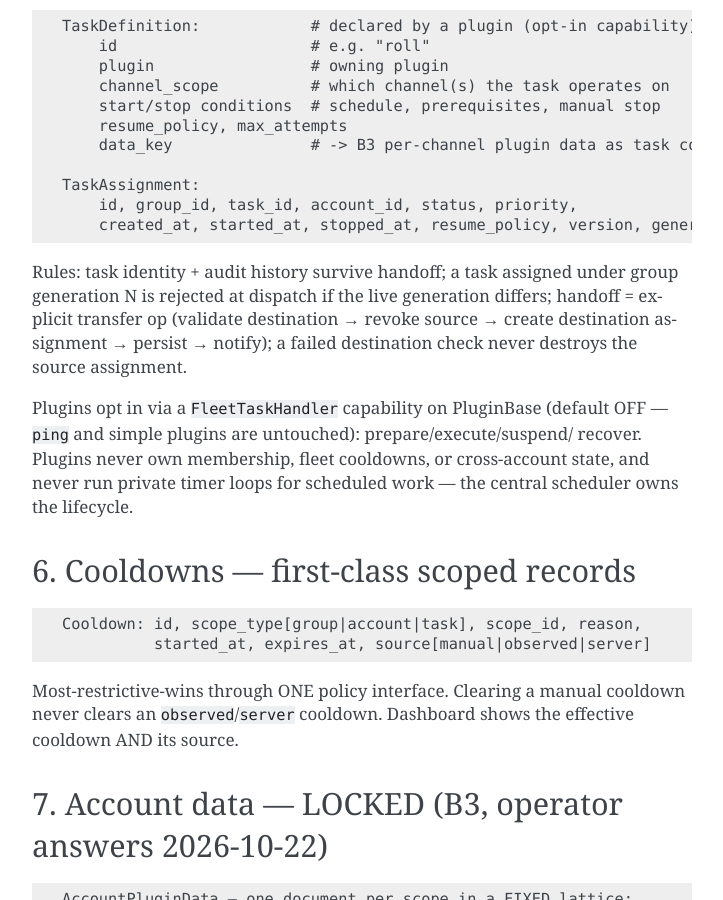
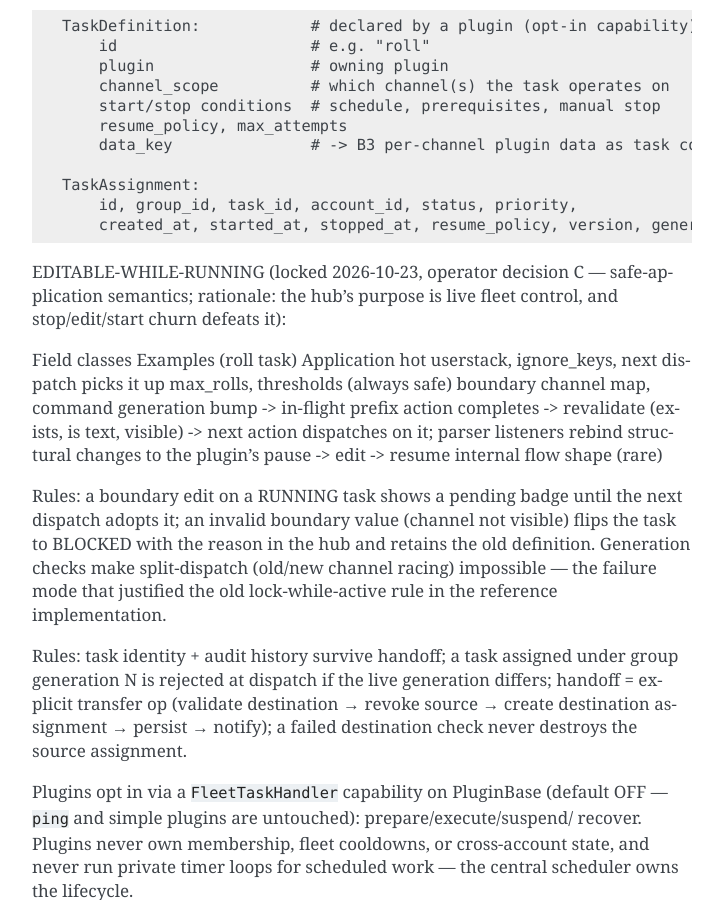
Before and after one commit to libosterelezent/LibzentSuite, a Sphinx documentation site: the page built from docs/design/fleet-orchestration-hub.md, in a window 1280 px wide and 900 px high, scrolled down 3003 px. Shown: the whole window, without its empty margins (388-1111 px from the left). Built offline with Sphinx 7.4.7, drawn with Linux system fonts in a browser that asks for light colours; some of the changed text lies outside the part shown.

Commit message:
docs(design): field-class live editing + the game-agnostic core principle
Operator decision C: task definitions are EDITABLE WHILE RUNNING with
safe-application semantics — hot fields apply at next dispatch,
boundary fields (channel map, command prefix) apply via generation
bump after in-flight completion, invalid boundary values flip the task
to BLOCKED with the old definition retained. The split-dispatch race
that justified the reference implementation's lock-while-active rule
is impossible under generation checks.

New locked principle 10b: the core is GAME-AGNOSTIC — generic
vocabulary only (task/channel map/observation/cooldown/strategy);
game knowledge lives in parser packs and plugin flows; core imports
nothing from parsers/. Product shape: webapp + script hybrid, first
pack Mudae, never centered on it.

```diff
--- a/docs/design/fleet-orchestration-hub.md
+++ b/docs/design/fleet-orchestration-hub.md
@@ -103,6 +103,28 @@ pause state, game-message interpretation, next-account selection, history.
         id, group_id, task_id, account_id, status, priority,
         created_at, started_at, stopped_at, resume_policy, version, generation
 
+EDITABLE-WHILE-RUNNING (locked 2026-10-23, operator decision C —
+safe-application semantics; rationale: the hub's purpose is live fleet
+control, and stop/edit/start churn defeats it):
+
+  Field classes      Examples (roll task)        Application
+  hot                userstack, ignore_keys,     next dispatch picks it up
+                     max_rolls, thresholds       (always safe)
+  boundary           channel map, command        generation bump -> in-flight
+                     prefix                      action completes -> revalidate
+                                                 (exists, is text, visible) ->
+                                                 next action dispatches on it;
+                                                 parser listeners rebind
+  structural         changes to the plugin's     pause -> edit -> resume
+                     internal flow shape         (rare)
+
+Rules: a boundary edit on a RUNNING task shows a pending badge until the
+next dispatch adopts it; an invalid boundary value (channel not visible)
+flips the task to BLOCKED with the reason in the hub and retains the old
+definition. Generation checks make split-dispatch (old/new channel racing)
+impossible — the failure mode that justified the old lock-while-active rule
+in the reference implementation.
+
 Rules: task identity + audit history survive handoff; a task assigned under
 group generation N is rejected at dispatch if the live generation differs;
 handoff = explicit transfer op (validate destination → revoke source → create
@@ -192,6 +214,25 @@ pause/resume member, timed cooldown, assign, withdraw, suspend, handoff —
 destructive ops confirmed, multi-account ops preview affected members).
 Live via the existing WS/store; mutations through FleetService on the server.
 
+## 10b. THE GAME-AGNOSTIC CORE (locked principle)
+
+The framework started because of one game bot and uses it to harden task
+flow robustness — but the CORE must never center on any game or bot:
+
+- core/ speaks generic vocabulary ONLY: task, channel map, observation,
+  cooldown record, strategy, assignment. No game terms, no command strings.
+- Game knowledge lives in PARSER PACKS (parsers/<game>/ — rules, locales,
+  string bindings) and PLUGIN FLOWS (plugins/<name>/) — never in core.
+- core/ imports nothing from parsers/; packs register into the parser
+  engine at boot. Dropping one pack or adding another never touches core.
+- The product shape is a WEBAPP + SCRIPT hybrid: a live dashboard
+  (webapp) driving long-running automation flows (the script side) —
+  the dashboard orchestrates; the flow engine executes.
+
+Product framing: a generic multi-account Discord flow-orchestration
+framework whose first pack is Mudae. Every core decision must stay true
+if the second pack is for a different game — or no game at all.
+
 ## 11. Rollout (acceptance criteria per phase)
 
 A. Domain models + transition validation — transitions testable with no
```
